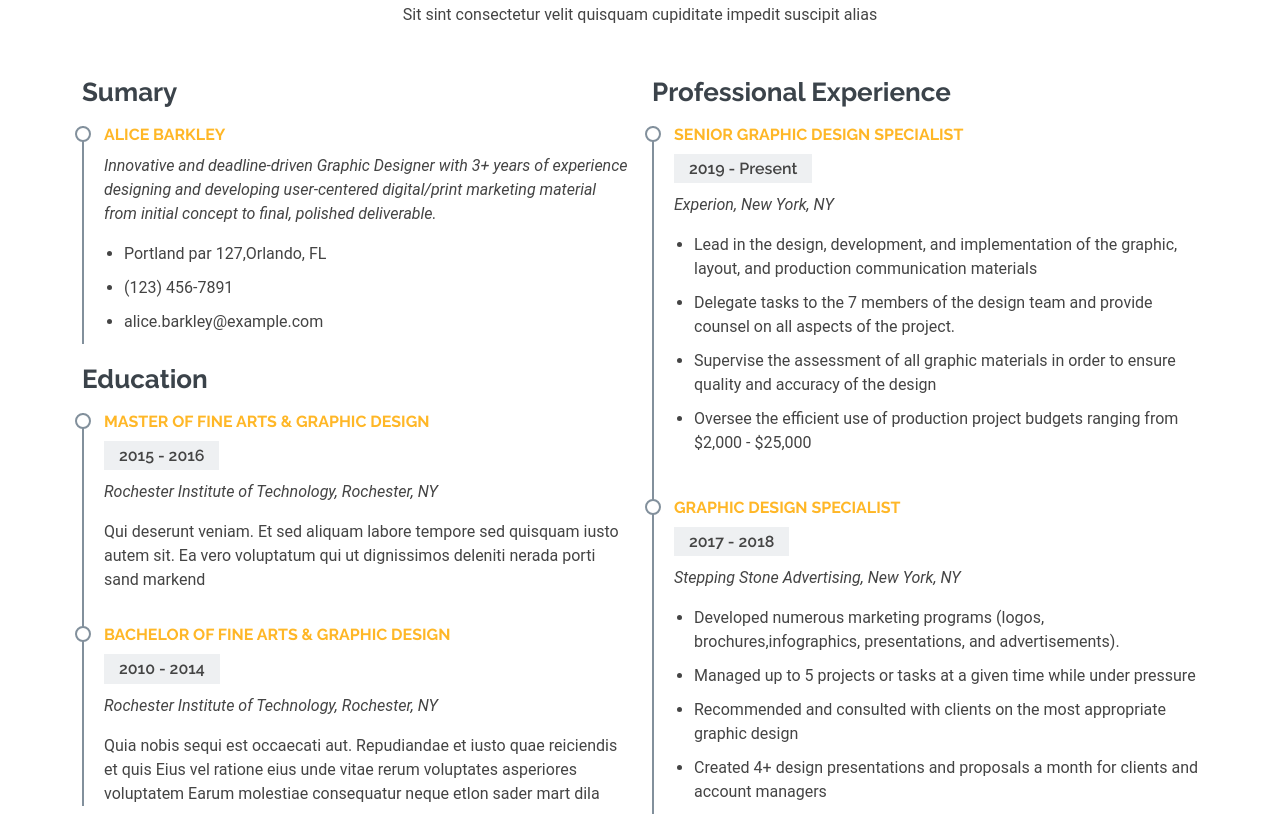
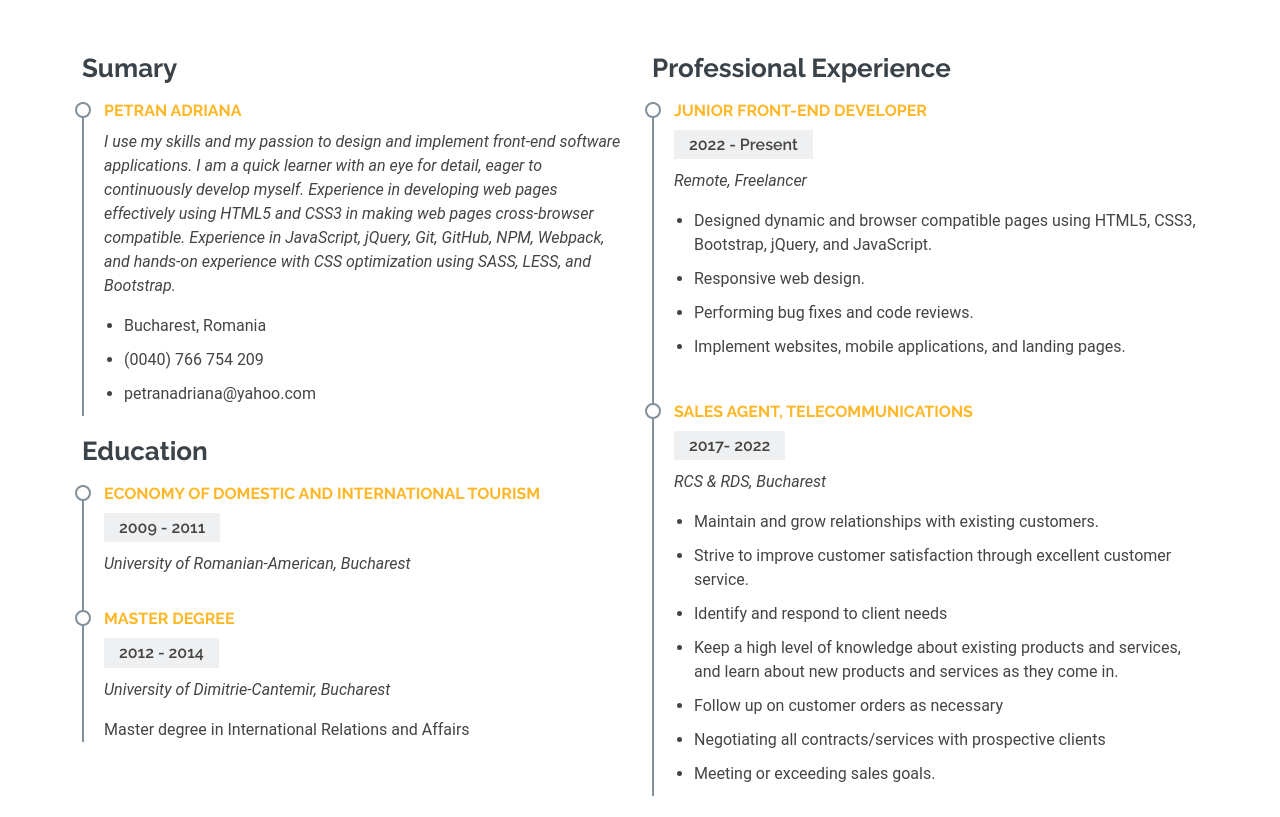
Before and after one commit to PetranAdriana/adriana_portfolio, a plain HTML site: page index.html in a window 1280 px wide. Shown: the part 1708-2525 px from the top of the page. Drawn offline with Linux system fonts and the light colour scheme.

Commit message:
Updating nidex.html sections: Experience, Education

```diff
--- a/index.html
+++ b/index.html
@@ -14,7 +14,8 @@
     <link href="assets/img/apple-touch-icon.png" rel="apple-touch-icon">
 
     <!-- Google Fonts -->
-    <link href="https://fonts.googleapis.com/css?family=Open+Sans:300,300i,400,400i,600,600i,700,700i|Raleway:300,300i,400,400i,500,500i,600,600i,700,700i|Satisfy"
+    <link
+        href="https://fonts.googleapis.com/css?family=Open+Sans:300,300i,400,400i,600,600i,700,700i|Raleway:300,300i,400,400i,500,500i,600,600i,700,700i|Satisfy"
         rel="stylesheet">
 
     <!-- Vendor CSS Files -->
@@ -70,31 +71,39 @@
                 </div>
 
                 <div class="row">
-                <div class="image col-lg-4 d-flex align-items-stretch justify-content-center justify-content-lg-start"></div>
+                    <div
+                        class="image col-lg-4 d-flex align-items-stretch justify-content-center justify-content-lg-start">
+                    </div>
                     <div class="col-lg-8 d-flex flex-column align-items-stretch">
                         <div class="content ps-lg-4 d-flex flex-column justify-content-center">
                             <div class="row">
                                 <div class="col-lg-6">
                                     <ul>
                                         <li><i class="bi bi-chevron-right"></i> <strong>Name:</strong>
-                                        <span>Adriana Petran</span></li>
+                                            <span>Adriana Petran</span>
+                                        </li>
                                         <li><i class="bi bi-chevron-right"></i> <strong>GitHub:</strong> <a
                                                 href="https://github.com/PetranAdriana">Link</a></li>
-                                    <li><i class="bi bi-chevron-right"></i> <strong>Mobile:</strong> <span>+40 766 754 209</span>
+                                        <li><i class="bi bi-chevron-right"></i> <strong>Mobile:</strong> <span>+40 766
+                                                754 209</span>
                                         </li>
                                         <li><i class="bi bi-chevron-right"></i> <strong>City:</strong>
-                                        <span>Bucharest, RO</span></li>
+                                            <span>Bucharest, RO</span>
+                                        </li>
                                     </ul>
                                 </div>
                                 <div class="col-lg-6">
                                     <ul>
-                                    <li><i class="bi bi-chevron-right"></i> <strong>Age:</strong> <span>34</span></li>
-                                    <li><i class="bi bi-chevron-right"></i> <strong>Degree:</strong> <span>Master</span>
+                                        <li><i class="bi bi-chevron-right"></i> <strong>Age:</strong> <span>34</span>
+                                        </li>
+                                        <li><i class="bi bi-chevron-right"></i> <strong>Degree:</strong>
+                                            <span>Master</span>
                                         </li>
                                         <li><i class="bi bi-chevron-right"></i> <strong>Email:</strong> <a
                                                 href="mailto:petranaadriana@yahoo.com">petranadriana@yahoo.com</a></li>
                                         <li><i class="bi bi-chevron-right"></i> <strong>Freelance:</strong>
-                                        <span>Available</span></li>
+                                            <span>Available</span>
+                                        </li>
                                     </ul>
                                 </div>
                             </div>
@@ -104,8 +113,9 @@
                                 <div class="progress">
                                     <span class="skill">HTML <i class="val">100%</i></span>
                                     <div class="progress-bar-wrap">
-                                    <div class="progress-bar progress-bar-striped progress-bar-animated" role="progressbar" aria-label="Example with label"
-                                         style="width: 100%;" aria-valuenow="100" aria-valuemin="0" aria-valuemax="100">
+                                        <div class="progress-bar progress-bar-striped progress-bar-animated"
+                                            role="progressbar" aria-label="Example with label" style="width: 100%;"
+                                            aria-valuenow="100" aria-valuemin="0" aria-valuemax="100">
                                             100%
                                         </div>
                                     </div>
@@ -114,8 +124,9 @@
                                 <div class="progress">
                                     <span class="skill">CSS <i class="val">100%</i></span>
                                     <div class="progress-bar-wrap">
-                                    <div class="progress-bar progress-bar-striped progress-bar-animated" role="progressbar" aria-label="Example with label"
-                                         style="width: 100%;" aria-valuenow="100" aria-valuemin="0" aria-valuemax="100">
+                                        <div class="progress-bar progress-bar-striped progress-bar-animated"
+                                            role="progressbar" aria-label="Example with label" style="width: 100%;"
+                                            aria-valuenow="100" aria-valuemin="0" aria-valuemax="100">
                                             100%
                                         </div>
                                     </div>
@@ -124,8 +135,9 @@
                                 <div class="progress">
                                     <span class="skill">JavaScript <i class="val">75%</i></span>
                                     <div class="progress-bar-wrap">
-                                    <div class="progress-bar progress-bar-striped progress-bar-animated" role="progressbar" aria-label="Example with label"
-                                         style="width: 75%;" aria-valuenow="75" aria-valuemin="0" aria-valuemax="100">
+                                        <div class="progress-bar progress-bar-striped progress-bar-animated"
+                                            role="progressbar" aria-label="Example with label" style="width: 75%;"
+                                            aria-valuenow="75" aria-valuemin="0" aria-valuemax="100">
                                             75%
                                         </div>
                                     </div>
@@ -133,8 +145,9 @@
                                 <div class="progress">
                                     <span class="skill">Bootstrap <i class="val">90%</i></span>
                                     <div class="progress-bar-wrap">
-                                    <div class="progress-bar progress-bar-striped progress-bar-animated" role="progressbar" aria-label="Example with label"
-                                         style="width: 90%;" aria-valuenow="90" aria-valuemin="0" aria-valuemax="90">
+                                        <div class="progress-bar progress-bar-striped progress-bar-animated"
+                                            role="progressbar" aria-label="Example with label" style="width: 90%;"
+                                            aria-valuenow="90" aria-valuemin="0" aria-valuemax="90">
                                             90%
                                         </div>
                                     </div>
@@ -152,78 +165,79 @@
                 <div class="section-title">
                     <span>My Resume</span>
                     <h2>My Resume</h2>
-                <p>Sit sint consectetur velit quisquam cupiditate impedit suscipit alias</p>
                 </div>
 
                 <div class="row">
                     <div class="col-lg-6">
                         <h3 class="resume-title">Sumary</h3>
                         <div class="resume-item pb-0">
-                        <h4>Alice Barkley</h4>
-                        <p><em>Innovative and deadline-driven Graphic Designer with 3+ years of experience designing and
-                            developing user-centered digital/print marketing material from initial concept to final,
-                            polished deliverable.</em></p>
+                            <h4>Petran Adriana</h4>
+                            <p><em>I use my skills and my passion to design and implement front-end software
+                                    applications.
+                                    I am a quick learner with an eye for detail, eager to continuously develop myself.
+                                    Experience in developing web pages effectively using HTML5 and CSS3 in making web
+                                    pages cross-browser compatible. Experience in JavaScript, jQuery, Git, GitHub, NPM,
+                                    Webpack, and hands-on experience with CSS optimization using SASS, LESS, and
+                                    Bootstrap.</em></p>
                             <p>
                             <ul>
-                            <li>Portland par 127,Orlando, FL</li>
-                            <li>(123) 456-7891</li>
-                            <li>alice.barkley@example.com</li>
+                                <li>Bucharest, Romania</li>
+                                <li>(0040) 766 754 209 </li>
+                                <li>petranadriana@yahoo.com</li>
                             </ul>
                             </p>
                         </div>
 
                         <h3 class="resume-title">Education</h3>
                         <div class="resume-item">
-                        <h4>Master of Fine Arts &amp; Graphic Design</h4>
-                        <h5>2015 - 2016</h5>
-                        <p><em>Rochester Institute of Technology, Rochester, NY</em></p>
-                        <p>Qui deserunt veniam. Et sed aliquam labore tempore sed quisquam iusto autem sit. Ea vero
-                            voluptatum qui ut dignissimos deleniti nerada porti sand markend</p>
+                            <h4>Economy of domestic and international tourism</h4>
+                            <h5>2009 - 2011</h5>
+                            <p><em>University of Romanian-American, Bucharest</em></p>
                         </div>
                         <div class="resume-item">
-                        <h4>Bachelor of Fine Arts &amp; Graphic Design</h4>
-                        <h5>2010 - 2014</h5>
-                        <p><em>Rochester Institute of Technology, Rochester, NY</em></p>
-                        <p>Quia nobis sequi est occaecati aut. Repudiandae et iusto quae reiciendis et quis Eius vel
-                            ratione eius unde vitae rerum voluptates asperiores voluptatem Earum molestiae consequatur
-                            neque etlon sader mart dila</p>
+                            <h4>Master Degree</h4>
+                            <h5>2012 - 2014</h5>
+                            <p><em>University of Dimitrie-Cantemir, Bucharest</em></p>
+                            Master degree in International Relations and Affairs
                         </div>
                     </div>
                     <div class="col-lg-6">
                         <h3 class="resume-title">Professional Experience</h3>
                         <div class="resume-item">
-                        <h4>Senior graphic design specialist</h4>
-                        <h5>2019 - Present</h5>
-                        <p><em>Experion, New York, NY </em></p>
+                            <h4>Junior Front-End Developer</h4>
+                            <h5>2022 - Present</h5>
+                            <p><em>Remote, Freelancer </em></p>
                             <p>
                             <ul>
-                            <li>Lead in the design, development, and implementation of the graphic, layout, and
-                                production communication materials
+                                <li>Designed dynamic and browser compatible pages using HTML5, CSS3, Bootstrap, jQuery,
+                                    and JavaScript.
                                 </li>
-                            <li>Delegate tasks to the 7 members of the design team and provide counsel on all aspects of
-                                the project.
+                                <li>Responsive web design.
                                 </li>
-                            <li>Supervise the assessment of all graphic materials in order to ensure quality and
-                                accuracy of the design
+                                <li> Performing bug fixes and code reviews.
                                 </li>
-                            <li>Oversee the efficient use of production project budgets ranging from $2,000 - $25,000
+                                <li>Implement websites, mobile applications, and landing pages.
                                 </li>
                             </ul>
                             </p>
                         </div>
                         <div class="resume-item">
-                        <h4>Graphic design specialist</h4>
-                        <h5>2017 - 2018</h5>
-                        <p><em>Stepping Stone Advertising, New York, NY</em></p>
+                            <h4>Sales Agent, Telecommunications </h4>
+                            <h5>2017- 2022</h5>
+                            <p><em>RCS & RDS, Bucharest</em></p>
                             <p>
                             <ul>
-                            <li>Developed numerous marketing programs (logos, brochures,infographics, presentations, and
-                                advertisements).
+                                <li>Maintain and grow relationships with existing customers.
                                 </li>
-                            <li>Managed up to 5 projects or tasks at a given time while under pressure</li>
-                            <li>Recommended and consulted with clients on the most appropriate graphic design</li>
-                            <li>Created 4+ design presentations and proposals a month for clients and account managers
+                                <li>Strive to improve customer satisfaction through excellent customer service.</li>
+                                <li>Identify and respond to client needs</li>
+                                <li>Keep a high level of knowledge about existing products and services, and learn about
+                                    new products and services as they come in.
                                 </li>
+                                <li>Follow up on customer orders as necessary
+                                </li>
+                                <li>Negotiating all contracts/services with prospective clients</li>
+                                <li>Meeting or exceeding sales goals.</li>
                             </ul>
                             </p>
                         </div>
@@ -248,8 +262,10 @@
                             <div class="icon"><i class="bx bxl-dribbble"></i></div>
                             <h4 class="title"><a href="">HTML5</a></h4>
                             <p class="description">
-                            HTML is the universal markup language for the Web. HTML lets you format text, add graphics,
-                            create links, input forms, frames and tables, etc., and save it all in a text file that any
+                                HTML is the universal markup language for the Web. HTML lets you format text, add
+                                graphics,
+                                create links, input forms, frames and tables, etc., and save it all in a text file that
+                                any
                                 browser can read and display</p>
                         </div>
                     </div>
@@ -259,8 +275,10 @@
                             <div class="icon"><i class="bx bx-file"></i></div>
                             <h4 class="title"><a href="">CSS3</a></h4>
                             <p class="description">
-                            Cascading Style Sheets (CSS) is a stylesheet language used to describe the presentation of a
-                            document written in HTML or XML (including XML dialects such as SVG, MathML or XHTML). CSS
+                                Cascading Style Sheets (CSS) is a stylesheet language used to describe the presentation
+                                of a
+                                document written in HTML or XML (including XML dialects such as SVG, MathML or XHTML).
+                                CSS
                                 describes how elements should be rendered on screen, on paper, in speech, or on other
                                 media.</p>
                         </div>
@@ -270,9 +288,12 @@
                         <div class="icon-box">
                             <div class="icon"><i class="bx bx-tachometer"></i></div>
                             <h4 class="title"><a href="">JavaScript</a></h4>
-                        <p class="description">Javascript (JS) is a scripting languages, primarily used on the Web. It
-                            is used to enhance HTML pages and is commonly found embedded in HTML code. JavaScript is an
-                            interpreted language. Thus, it doesn't need to be compiled. JavaScript renders web pages in
+                            <p class="description">Javascript (JS) is a scripting languages, primarily used on the Web.
+                                It
+                                is used to enhance HTML pages and is commonly found embedded in HTML code. JavaScript is
+                                an
+                                interpreted language. Thus, it doesn't need to be compiled. JavaScript renders web pages
+                                in
                                 an interactive and dynamic fashion.</p>
                         </div>
                     </div>
@@ -281,8 +302,10 @@
                         <div class="icon-box">
                             <div class="icon"><i class="bx bx-world"></i></div>
                             <h4 class="title"><a href="">Bootstrap</a></h4>
-                        <p class="description">Bootstrap is a free and open source front end development framework for
-                            the creation of websites and web apps. The Bootstrap framework is built on HTML, CSS, and
+                            <p class="description">Bootstrap is a free and open source front end development framework
+                                for
+                                the creation of websites and web apps. The Bootstrap framework is built on HTML, CSS,
+                                and
                                 JavaScript (JS) to facilitate the development of responsive, mobile-first sites and
                                 apps.</p>
                         </div>
@@ -301,7 +324,6 @@
                 <div class="section-title">
                     <span>Contact Me</span>
                     <h2>Contact Me</h2>
-                <p>Sit sint consectetur velit quisquam cupiditate impedit suscipit alias</p>
                 </div>
 
                 <div class="row">
@@ -314,10 +336,12 @@
                                     <i class="bx bx-share-alt"></i>
                                     <h3>Social Profiles</h3>
                                     <div class="social-links">
-                                    <a href="#" class="facebook"><i class="bi bi-facebook"></i></a>
-                                    <a href="#" class="instagram"><i class="bi bi-instagram"></i></a>
-                                    <a href="#" class="linkedin"><i class="bi bi-linkedin"></i></a>
-                                    <a href="#" class="github"><i class="bi bi-github"></i></a>
+                                        <a href="https://www.facebook.com/toma.adriana.71/" class="facebook"><i
+                                                class="bi bi-facebook"></i></a>
+                                        <a href="https://www.linkedin.com/in/petran-adriana-5b0181120/"
+                                            class="linkedin"><i class="bi bi-linkedin"></i></a>
+                                        <a href="https://github.com/PetranAdriana" class="github"><i
+                                                class="bi bi-github"></i></a>
                                     </div>
                                 </div>
                             </div>
@@ -349,13 +373,11 @@
     <footer id="footer">
         <div class="container">
             <h3>Petran Adriana</h3>
-        <p>Et aut eum quis fuga eos sunt ipsa nihil. Labore corporis magni eligendi fuga maxime saepe commodi
-            placeat.</p>
             <div class="social-links">
-            <a href="#" class="facebook"><i class="bx bxl-facebook"></i></a>
-            <a href="#" class="instagram"><i class="bx bxl-instagram"></i></a>
-            <a href="#" class="linkedin"><i class="bx bxl-linkedin"></i></a>
-            <a href="#" class="github"><i class="bx bxl-github"></i></a>
+                <a href="https://www.facebook.com/toma.adriana.71/" class="facebook"><i class="bi bi-facebook"></i></a>
+                <a href="https://www.linkedin.com/in/petran-adriana-5b0181120/" class="linkedin"><i
+                        class="bi bi-linkedin"></i></a>
+                <a href="https://github.com/PetranAdriana" class="github"><i class="bi bi-github"></i></a>
             </div>
             <div class="copyright">
                 &copy; Copyright <strong><span>Adriana Petran</span></strong>. All Rights Reserved
```
Lines whose indentation alone changed are shown as unchanged.
